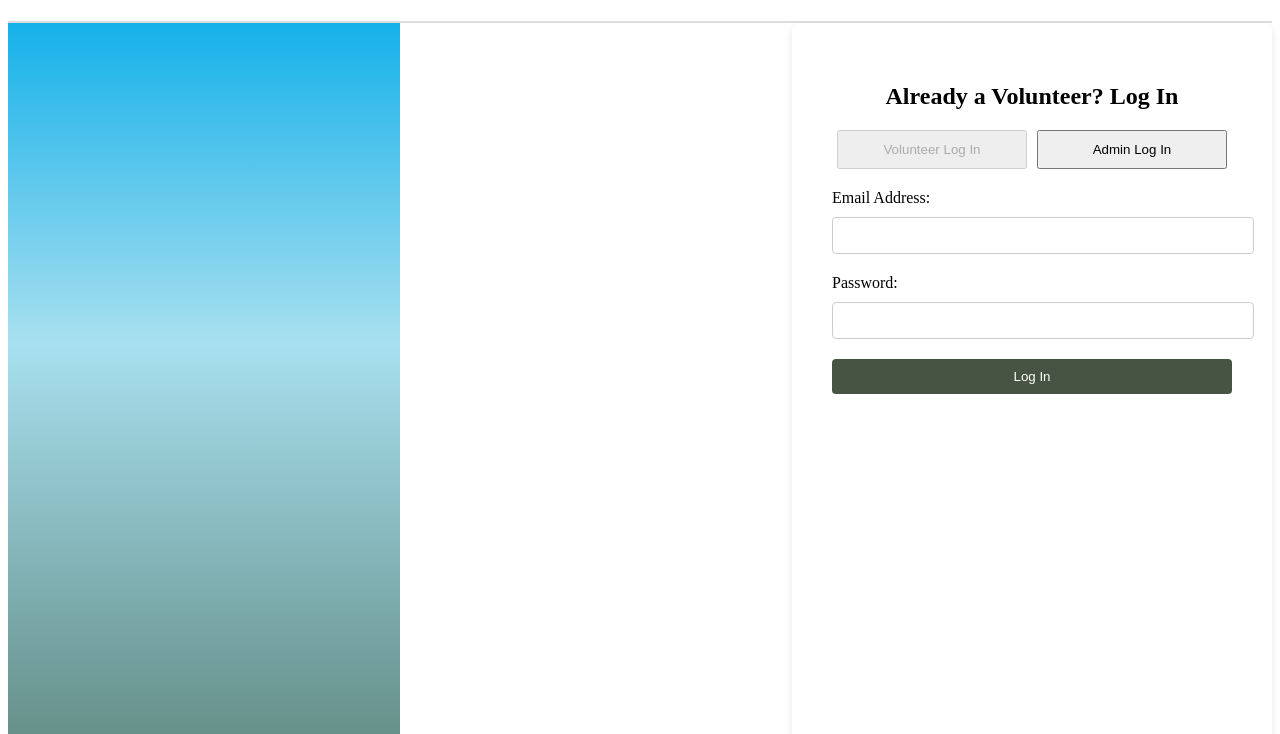
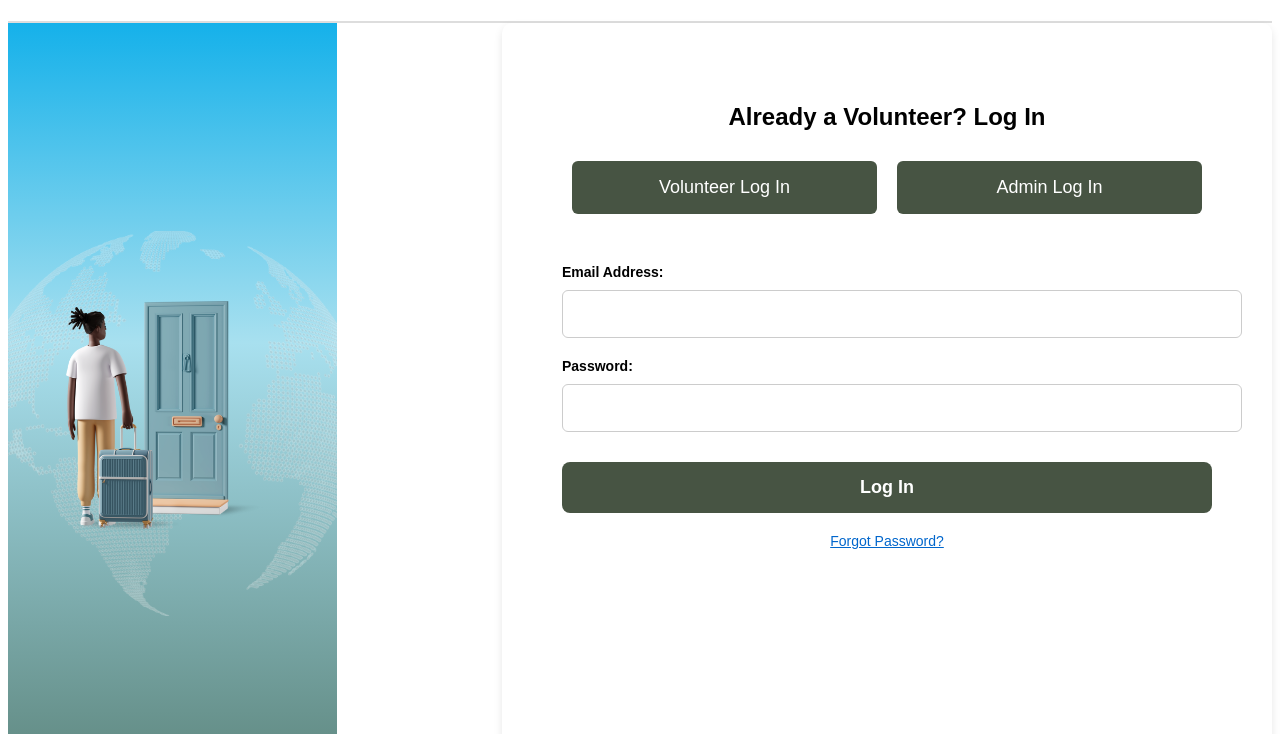
Before and after one commit to antraphtec/4353_Project, a React app: page /login in a window 1280 px wide. Shown: the part 66-800 px from the top of the page. Built offline with nearby package versions, Linux system fonts and the light colour scheme.

Commit message:
added pictures to login

```diff
--- a/src/components/Login.css
+++ b/src/components/Login.css
@@ -1,86 +1,134 @@
 .login-page-container {
     display: flex;
     height: 100vh;
+    font-family: 'Arial', sans-serif;
+    margin: 0;
+    padding: 0;
+}
+
+img{
+    width: 100%;
+    max-width: 400px;
+    height: auto;
 }
 
 .login-left {
-    flex: 1;
-    background: linear-gradient(180deg, #15B1EA 0%, #A8E0EF 40%, #577E73 100%);
-    background-size: cover;
-    background-position: center;
+    flex: 2;
+    width: 100%;
+    background:
+        url('/public/images/boy.png') center bottom no-repeat,
+        url('/public/images/world.png') center no-repeat,
+        linear-gradient(180deg, #15B1EA 0%, #A8E0EF 40%, #577E73 100%);
+    background-size: 65%, contain, cover;
+    background-position: center, center, left bottom;
+    background-repeat: no-repeat;
+    display: flex;
+    justify-content: right;
+    align-items: center;
+    margin: 0;
+    padding: 0;
 }
+
 
 .login-right {
     flex: 1;
+    width: 100%;
     display: flex;
     justify-content: center;
     align-items: center;
+    margin: 0;
+    padding: 40;
 }
 
 .login-box{
-    width: 400px;
-    padding: 40px;
+    width: 650px;
+    padding: 60px;
     background-color: #fff;
     box-shadow: 0 4px 8px rgba(0, 0, 0, 0.1);
-    border-radius: 8px;
+    border-radius: 10px;
     display: flex;
     flex-direction: column;
+    margin: 0;
 }
 
 .login-box h2 {
     text-align: center;
-    margin-bottom: 20px;
-}
+    margin-bottom: 30px;
+    font-size: 24px;
+    font-weight: 600;}
 
 .login-toggle {
     display: flex;
     justify-content: space-between;
-    margin-bottom: 20px;
+    margin-bottom: 30px;
 }
 
 .login-toggle button {
     flex: 1;
-    padding: 10px;
-    margin: 0 5px;
+    padding: 16px;
+    margin: 0 10px;
     cursor: pointer;
+    background-color: #475443;
+    color: white;
+    border: none;
+    border-radius: 6px;
+    font-size: 18px;
+    font-weight: 500;
 }
+
+.login-toggle button.disabled {
+    background-color: #e5e5e5;
+    color: #888;
+    cursor: default;
+}
+
 form {
     display: flex;
     flex-direction: column;
+    margin-top: 20px;
 }
 
 label {
     margin-bottom: 10px;
+    font-size: 14px;
+    font-weight: bold;
 }
 
 input{
-    padding: 10px;
+    padding: 14px;
     margin-bottom: 20px;
+    font-size: 16px;
     border: 1px solid #ccc;
-    border-radius: 4px;
+    border-radius: 6px;
     width: 100%;
 }
 
-/* .login-box input {
-    width: 100%;
-    padding: 10px;
-    margin-bottom: 20px;
-    border: 1px solid #ccc;
-    border-radius: 4px;
-} */
 
 button[type="submit"] {
-    padding: 10px;
+    padding: 15px;
     background-color: #475443;
     color: white;
+    font-size: 18px;
     border: none;
     cursor: pointer;
-    border-radius: 4px;
+    border-radius: 8px;
+    font-weight: bold;
+    margin-top: 10px;
 }
 
 .login-box a {
-    display: block;
     text-align: center;
-    margin-top: 10px;
+    margin-top: 20px;
     color: #0066cc;
+    font-size: 14px;
+    text-decoration: underline;
+}
+
+input::placeholder {
+    color: #b3b3b3;
+    font-size: 14px;
   }
+
+  a:hover {
+    color: #004499;
+  }
--- a/src/components/Login.js
+++ b/src/components/Login.js
@@ -1,6 +1,7 @@
 import React, {useState} from "react";
 import "./Login.css";
 //import { Link } from "react-router-dom";
+
 
 function Login() {
   const [email, setEmail] = useState('');
@@ -20,6 +21,7 @@ const handleSubmit = (event) => {
   return (
     <div className="login-page-container">
       <div className="login-left"></div>
+
 
       <div className="login-right"></div>
         <div className="login-box">
@@ -49,9 +51,12 @@ const handleSubmit = (event) => {
 
             <button type="submit">Log In</button>
           </form>
+
+          <a href="/forgot-password">Forgot Password?</a>
         </div>
       </div>
   );
 }
 
+
 export default Login;
```
Also changed, not shown: public/images/Frame 77.png (added), public/images/boy.png (added), public/images/image 22.png (added), public/images/world.png (added).
